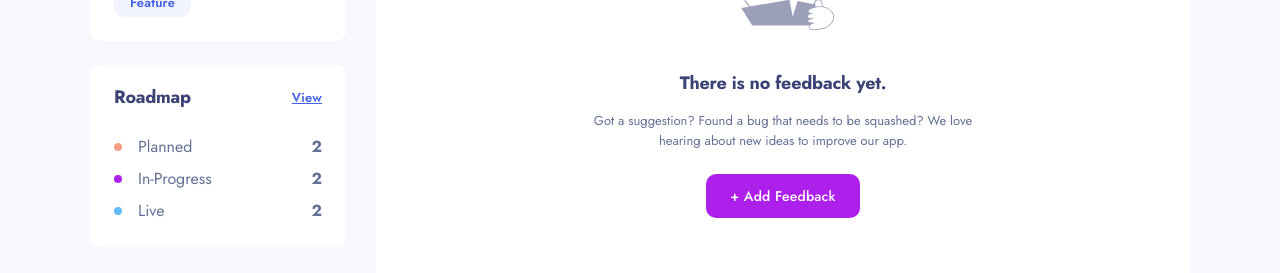
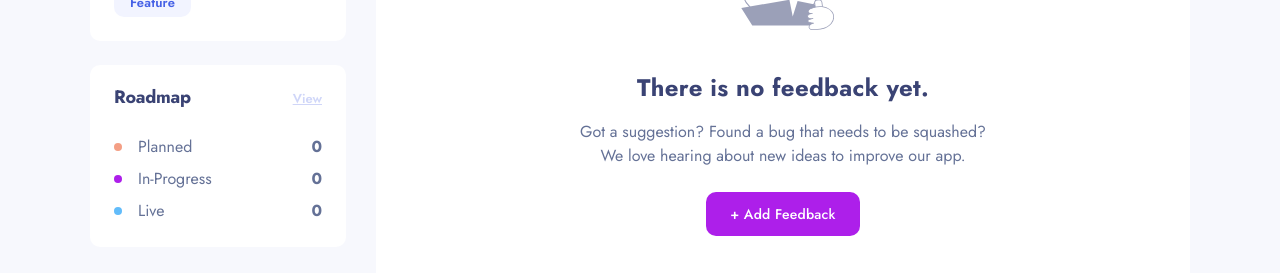
Before and after one commit to AgneBalc/product-feedback-app, a Next.js app: page / in a window 1280 px wide. Shown: the part 366-639 px from the top of the page. Built offline with nearby package versions, Linux system fonts and the light colour scheme; no server answers; the database is empty.

Commit message:
RoadmapInfo component updated with getFeedbackTotal function

```diff
--- a/app/(suggestions)/_components/NavBar/MobileSidebar.tsx
+++ b/app/(suggestions)/_components/NavBar/MobileSidebar.tsx
@@ -4,10 +4,9 @@ import Image from "next/image";
 import Button from "@/components/ui/Button";
 import { useState } from "react";
 import Filter from "./Filter";
-import RoadmapInfo from "./RoadmapInfo";
-import Dropdown from "../../../../components/ui/Dropdown";
+import Dropdown from "@/components/ui/Dropdown";
 
-const MobileSidebar = () => {
+const MobileSidebar = ({ children }: { children: React.ReactNode }) => {
   const [isMenuOpen, setIsMenuOpen] = useState(false);
 
   const toggleModal = () => {
@@ -44,7 +43,7 @@ const MobileSidebar = () => {
         <div className="bg-black bg-opacity-50 left-0 right-0 bottom-0 fixed top-[72px] animate-in fade-in-25 sm:hidden">
           <Dropdown className="right-0 w-[271px] h-full bg-grayLightest p-6 flex flex-col gap-6 top-0">
             <Filter onCloseMenu={handleCloseMenu} />
-            <RoadmapInfo onCloseMenu={handleCloseMenu} />
+            {children}
           </Dropdown>
         </div>
       )}
--- a/app/(suggestions)/_components/NavBar/Navbar.tsx
+++ b/app/(suggestions)/_components/NavBar/Navbar.tsx
@@ -7,7 +7,9 @@ const Navbar = () => {
   return (
     <nav className="lg:absolute w-full sm:max-w-[689px] lg:w-64 sm:grid h-[72px] sm:h-auto sm:grid-cols-3 sm:gap-[10px] lg:gap-6 lg:flex lg:flex-col z-50 lg:mr-[30px] relative">
       <Logo />
-      <MobileSidebar />
+      <MobileSidebar>
+        <RoadmapInfo />
+      </MobileSidebar>
       <div className="sm:grid sm:grid-cols-2 sm:col-span-2 sm:gap-[10px] hidden lg:gap-6 lg:flex lg:flex-col">
         <Filter />
         <RoadmapInfo />
--- a/app/(suggestions)/_components/NavBar/RoadmapInfo.tsx
+++ b/app/(suggestions)/_components/NavBar/RoadmapInfo.tsx
@@ -1,35 +1,31 @@
-"use client";
-
 import Link from "next/link";
 import { status } from "@/constants";
-import Button from "@/components/ui/Button";
+import { cn } from "@/lib/utils";
+import { getFeedbacksTotal } from "@/lib/actions/feedback.actions";
 
-interface RoadmapInfoProps {
-  onCloseMenu?: () => void;
-}
+const RoadmapInfo = async () => {
+  const statusList = await Promise.all(
+    status.slice(1).map(async (item) => ({
+      ...item,
+      total: await getFeedbacksTotal(item.key),
+    }))
+  );
 
-const statusList = status.slice(1);
+  const isDisabled = statusList.every((item) => item.total === 0);
 
-const RoadmapInfo = ({ onCloseMenu }: RoadmapInfoProps) => {
-  const isDisabled = false;
   return (
     <div className="bg-white rounded-md px-6 pb-6 pt-[19px] flex flex-col gap-6">
       <div className="flex justify-between items-center">
         <h3 className="text-head-3">Roadmap</h3>
-        <Button
-          onClick={onCloseMenu}
-          disabled={isDisabled}
-          className={isDisabled ? "opacity-25 cursor-default" : ""}
+        <Link
+          href="/"
+          className={cn(
+            "text-blue underline transition ease-in-out duration-300",
+            isDisabled ? "cursor-default opacity-25" : "hover:text-[#8397F8]"
+          )}
         >
-          <Link
-            href="/"
-            className={`text-blue text-body-3 underline ${
-              !isDisabled && "hover:text-[#8397F8]"
-            } ${isDisabled && "cursor-default"}`}
-          >
-            View
-          </Link>
-        </Button>
+          <span className="text-body-3">View</span>
+        </Link>
       </div>
       <div className="flex flex-col gap-2">
         {statusList.map((stat) => (
@@ -38,7 +34,7 @@ const RoadmapInfo = ({ onCloseMenu }: RoadmapInfoProps) => {
               <div className={`${stat.bgColor} w-2 h-2 rounded-full`} />
               <span className="text-base">{stat.name}</span>
             </div>
-            <span className="text-base font-bold">2</span>
+            <span className="text-base font-bold">{stat.total}</span>
           </div>
         ))}
       </div>
--- a/app/(suggestions)/page.tsx
+++ b/app/(suggestions)/page.tsx
@@ -4,7 +4,7 @@ import Navbar from "./_components/NavBar/Navbar";
 import ActionBar from "./_components/ActionBar/ActionBar";
 import FeedbacksList from "./_components/FeedbacksList";
 import { Suspense } from "react";
-import EmptySuggestions from "../../components/ui/EmptySuggestions";
+import EmptySuggestions from "@/components/ui/EmptySuggestions";
 
 const SuggestionsPage = async ({
   searchParams,
--- a/components/ui/EmptySuggestions.tsx
+++ b/components/ui/EmptySuggestions.tsx
@@ -14,8 +14,10 @@ const EmptySuggestions = () => {
       />
       <div className="flex flex-col items-center gap-6 sm:w-[410px]">
         <div className="flex flex-col items-center text-center gap-[14px]">
-          <h1 className="text-head-3">There is no feedback yet.</h1>
-          <p className="text-gray text-[13px]">
+          <h1 className="text-head-3 sm:text-head-1">
+            There is no feedback yet.
+          </h1>
+          <p className="text-gray text-[13px] sm:text-base">
             Got a suggestion? Found a bug that needs to be squashed? We love
             hearing about new ideas to improve our app.
           </p>
```
